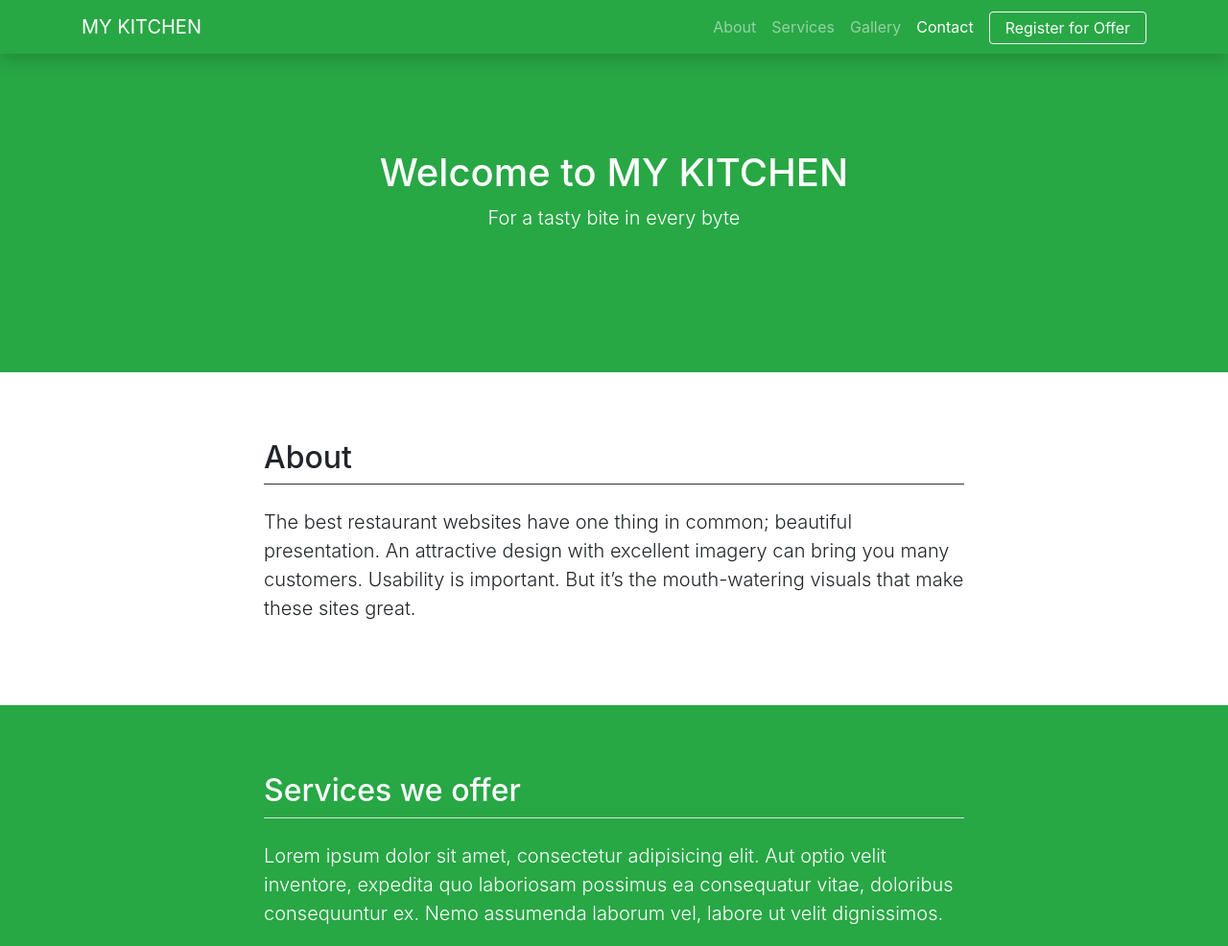
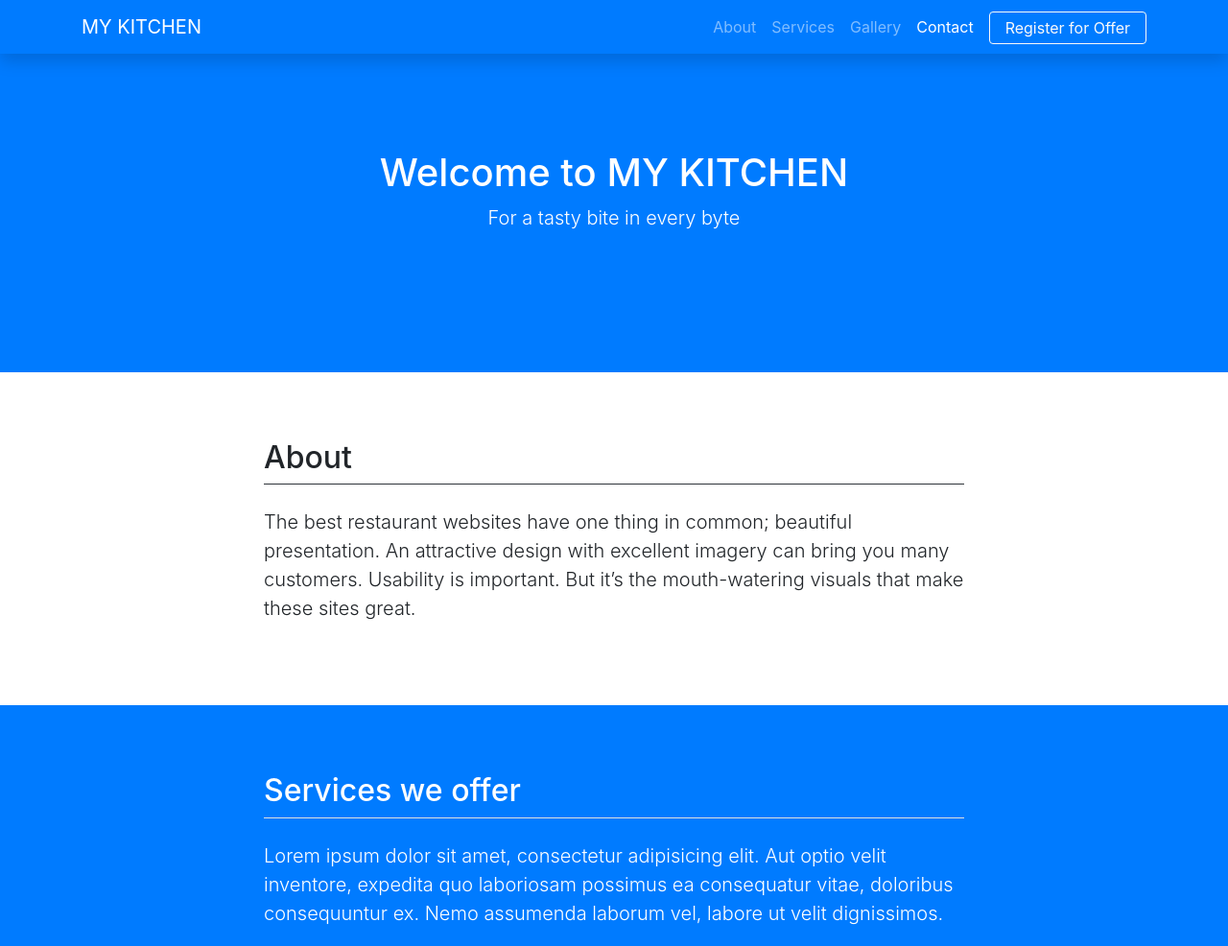
Before and after one commit to MohanKrishnaHB/Restaurant_temp, a plain HTML site: page index.html in a window 1280 px wide. Shown: the top 986 px of the page at 96% size. Drawn offline with Linux system fonts and the light colour scheme.

Commit message:
changed success to primary

```diff
--- a/index.html
+++ b/index.html
@@ -21,7 +21,7 @@
 <body id="page-top">
 
   <!-- Navigation -->
-  <nav class="navbar navbar-expand-lg navbar-dark bg-success shadow fixed-top" id="mainNav">
+  <nav class="navbar navbar-expand-lg navbar-dark bg-primary shadow fixed-top" id="mainNav">
     <div class="container">
       <a class="navbar-brand js-scroll-trigger" href="#page-top">MY KITCHEN</a>
       <button class="navbar-toggler" type="button" data-toggle="collapse" data-target="#navbarResponsive"
@@ -43,20 +43,20 @@
             <a class="nav-link js-scroll-trigger" href="#contact">Contact</a>
           </li>
           <li class="nav-item">
-            <a class="nav-link js-scroll-trigger border border-light rounded px-3 py-1 mt-1 btn btn-success ml-2 text-light" href="form.html">Register for Offer</a>
+            <a class="nav-link js-scroll-trigger border border-light rounded px-3 py-1 mt-1 btn btn-primary ml-2 text-light" href="form.html">Register for Offer</a>
           </li>
         </ul>
       </div>
     </div>
   </nav>
 
-  <header class="bg-success text-white">
+  <header class="bg-primary text-white">
     <div class="container text-center">
       <h1>Welcome to MY KITCHEN</h1>
       <p class="lead">For a tasty bite in every byte</p>
     </div>
   </header>
-<div class="bg-success text-white px-5">
+<div class="bg-primary text-white px-5">
   <marquee>
     <a href="form.html" class="text-light">For Offers Register Now</a>
   </marquee>
@@ -75,7 +75,7 @@
     </div>
   </section>
 
-  <section id="services" class="bg-success text-white">
+  <section id="services" class="bg-primary text-white">
     <div class="container">
       <div class="row">
         <div class="col-lg-8 mx-auto">
@@ -139,7 +139,7 @@
     </div>
   </section>
 
-  <section id="contact" class="bg-success text-white">
+  <section id="contact" class="bg-primary text-white">
     <div class="container">
       <div class="row">
         <div class="col-lg-8 mx-auto">
```
Also changed, not shown: form.html (+1 -1 lines).
